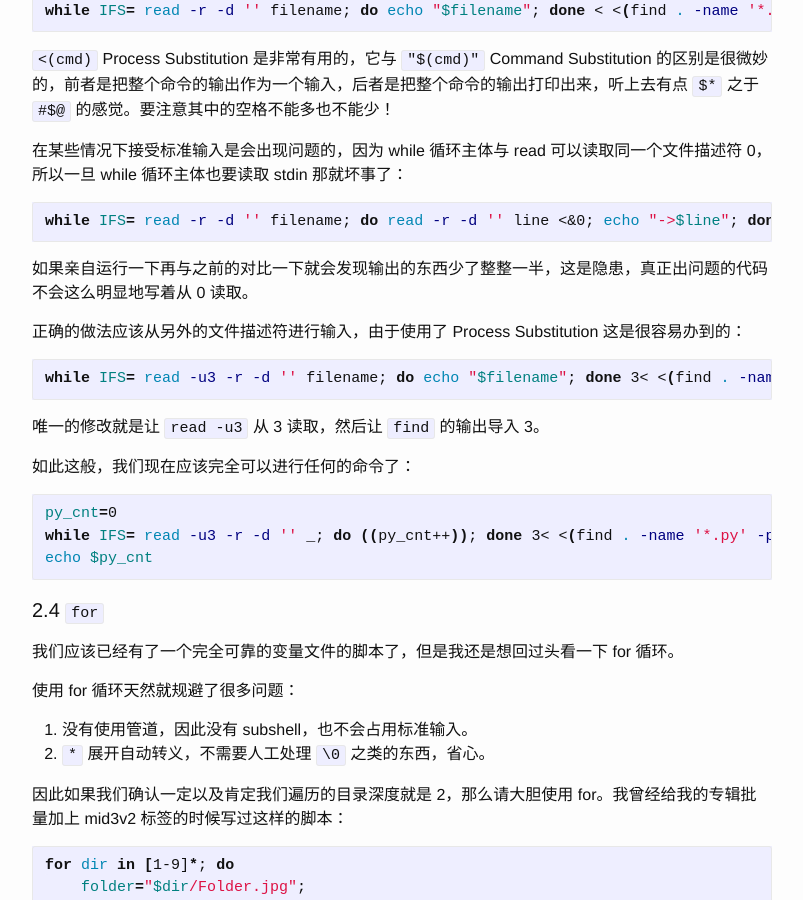
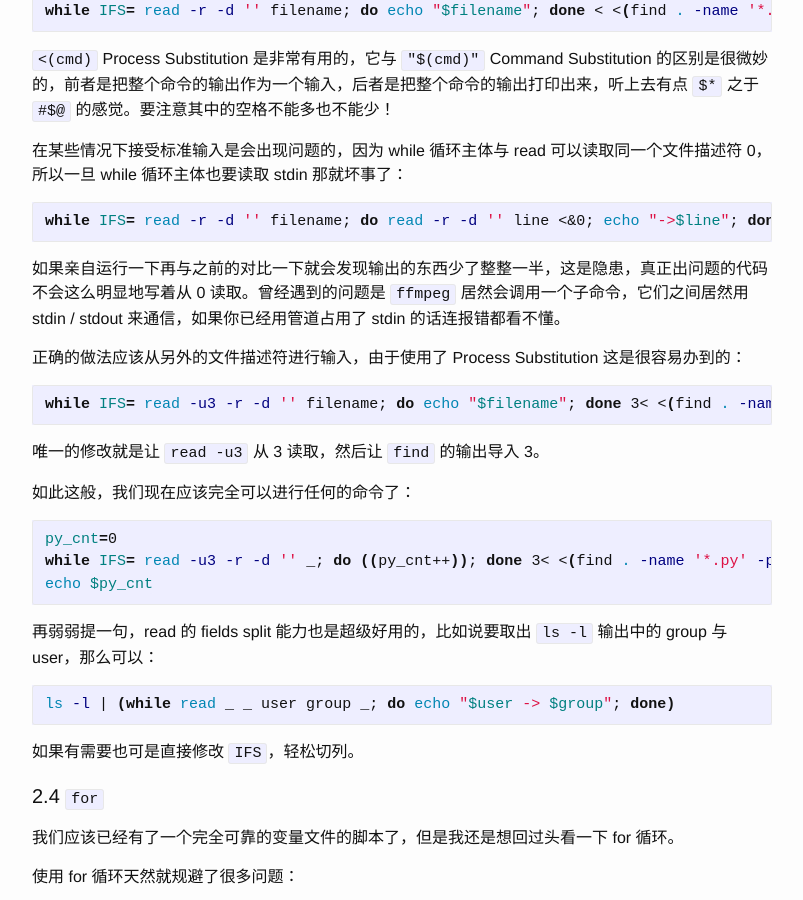
Before and after one commit to jschwinger233/jschwinger23.github.io, a Jekyll site: the page built from _posts/2018-02-23-Ghost in the-Shell.md, in a window 1280 px wide and 900 px high, scrolled down 5807 px. Shown: the whole window, without its empty margins (238-1041 px from the left). Built offline with Jekyll 4.4.1, drawn with Linux system fonts in a browser that asks for light colours; some of the changed text lies outside the part shown.

Commit message:
add read featuresg

````diff
--- a/_posts/2018-02-23-Ghost in the-Shell.md
+++ b/_posts/2018-02-23-Ghost in the-Shell.md
@@ -264,7 +264,7 @@ while IFS= read -r -d '' filename; do echo "$filename"; done < <(find . -name '*
 while IFS= read -r -d '' filename; do read -r -d '' line <&0; echo "->$line"; done < <(find . -name '*.py' -print0)
 ```
 
-如果亲自运行一下再与之前的对比一下就会发现输出的东西少了整整一半，这是隐患，真正出问题的代码不会这么明显地写着从 0 读取。
+如果亲自运行一下再与之前的对比一下就会发现输出的东西少了整整一半，这是隐患，真正出问题的代码不会这么明显地写着从 0 读取。曾经遇到的问题是 `ffmpeg` 居然会调用一个子命令，它们之间居然用 stdin / stdout 来通信，如果你已经用管道占用了 stdin 的话连报错都看不懂。
 
 正确的做法应该从另外的文件描述符进行输入，由于使用了 Process Substitution 这是很容易办到的：
 
@@ -281,6 +281,14 @@ py_cnt=0
 while IFS= read -u3 -r -d '' _; do ((py_cnt++)); done 3< <(find . -name '*.py' -print0)
 echo $py_cnt
 ```
+
+再弱弱提一句，read 的 fields split 能力也是超级好用的，比如说要取出 `ls -l` 输出中的 group 与 user，那么可以：
+
+```shell
+ls -l | (while read _ _ user group _; do echo "$user -> $group"; done)
+```
+
+如果有需要也可是直接修改 `IFS`，轻松切列。
 
 #### 2.4 `for`
 
@@ -436,7 +444,7 @@ awk 是一门编程语言，毫无疑问。只不过是古代语言。
 
 然而只有神经病才会天天没事用 `getline` 读取管道再调用 `substr` 之类的函数来做一些奇怪的事情。
 
-让我们着眼于它的优势之处：filter与 field split。
+让我们着眼于它的优势之处：filter 与 fields split。
 
 比如说众所周知 `docker images --filter` 基本就是废的，那我们想删除名字中包含 `einplus` 的镜像应该怎么做？~~（请 `grep | cut` 党去死，谢谢）~~
 
@@ -445,6 +453,14 @@ docker rmi -f $(docker images | awk '$1 ~ /einplus/ { print $3 }')
 ```
 
 用 awk 的话就会非常流畅，`$1` 与 `$3` 非常精确地取出镜像名字与 ID，然后匹配名字、输出 ID。
+
+当然提到切列的时候永远不要忘了 read：
+
+```shell
+docker rmi -f $(docker images | while read name _ id _; do [[ "$name" =~ .*einplus.* ]] && echo "$id"; done)
+```
+
+也是非常痛快的！
 
 比如我就曾经写过一个命令，批处理我的 mp3 文件，让它们的 TIT2 信息作为文件名，代码是这样的：
 
````
Also changed, not shown: 1 other file.
